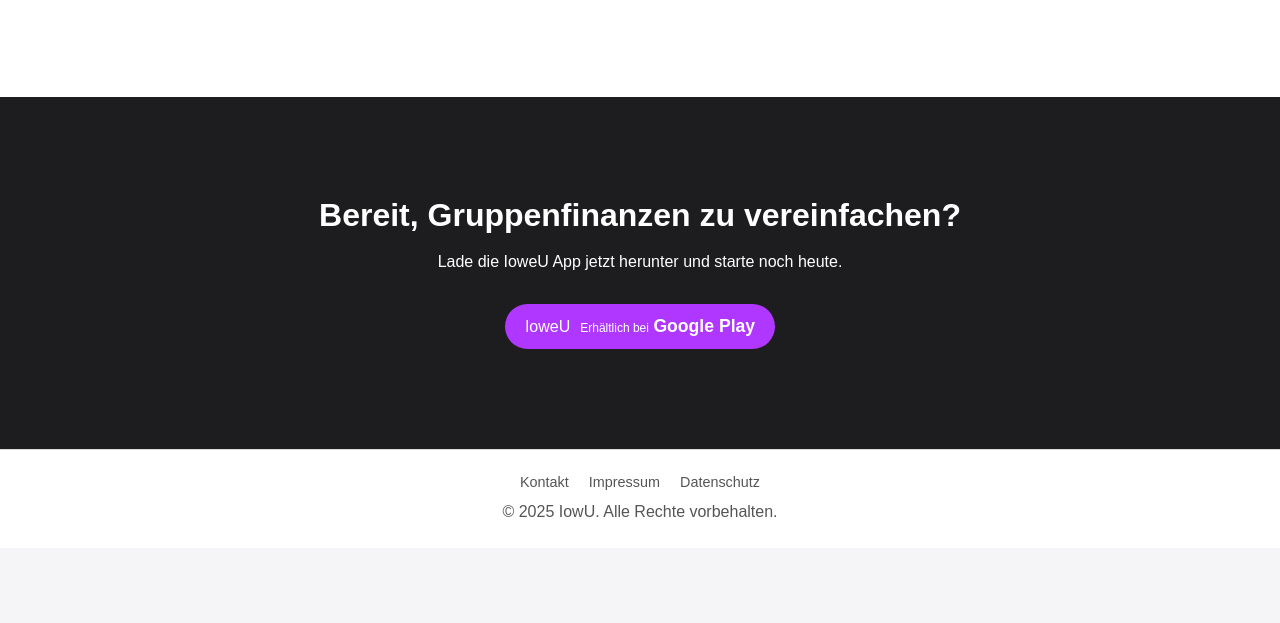
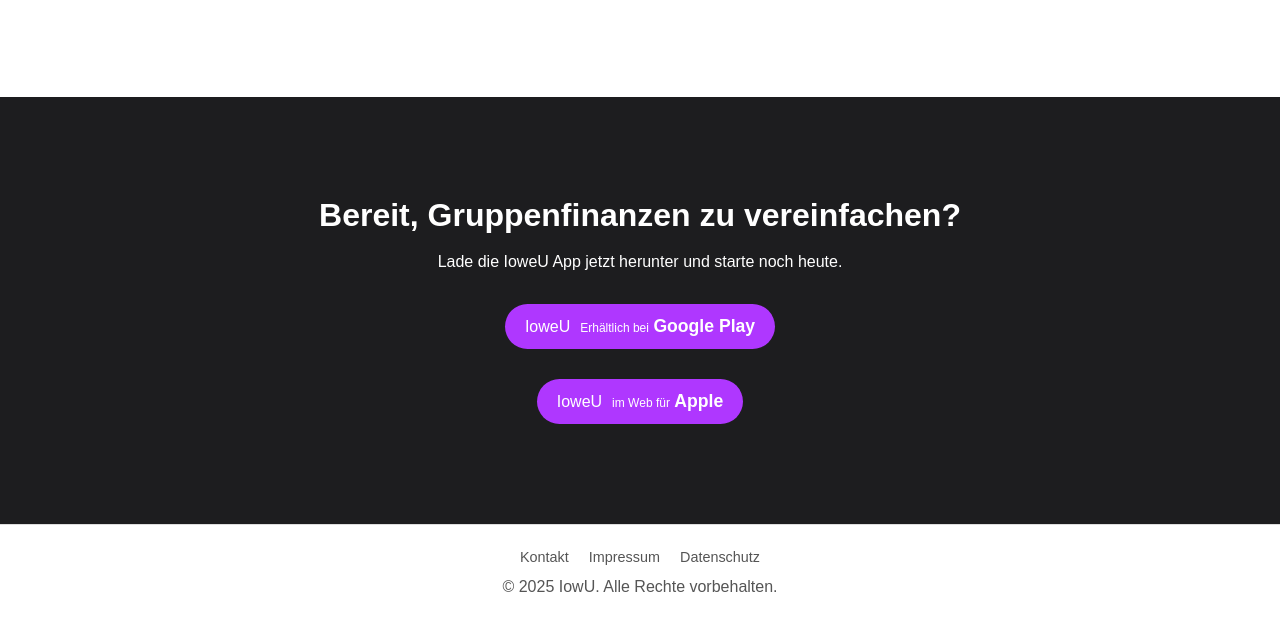
Before and after one commit to Livia130503/IoweU-Website, a website built with Vite: page index.html in a window 1280 px wide. Shown: the part 5878-6501 px from the top of the page. Before the commit the page ends 6426 px from the top, so only its background shows below. Built offline with nearby package versions, Linux system fonts and the light colour scheme; a script that the page names is missing.

Commit message:
Add app button for IoweU login in index.html

```diff
--- a/index.html
+++ b/index.html
@@ -114,6 +114,16 @@
 							</span>
 						</a>
 					</div>
+
+					<div class="app-buttons">
+						<a href="https://app.ioweu.eu/login" class="app-button">
+							<div>IoweU</div>
+							<span>
+								<span class="small-text">im Web für</span>
+								<span class="big-text">Apple</span>
+							</span>
+						</a>
+					</div>
 				</div>
 			</section>
 		</main>
```
